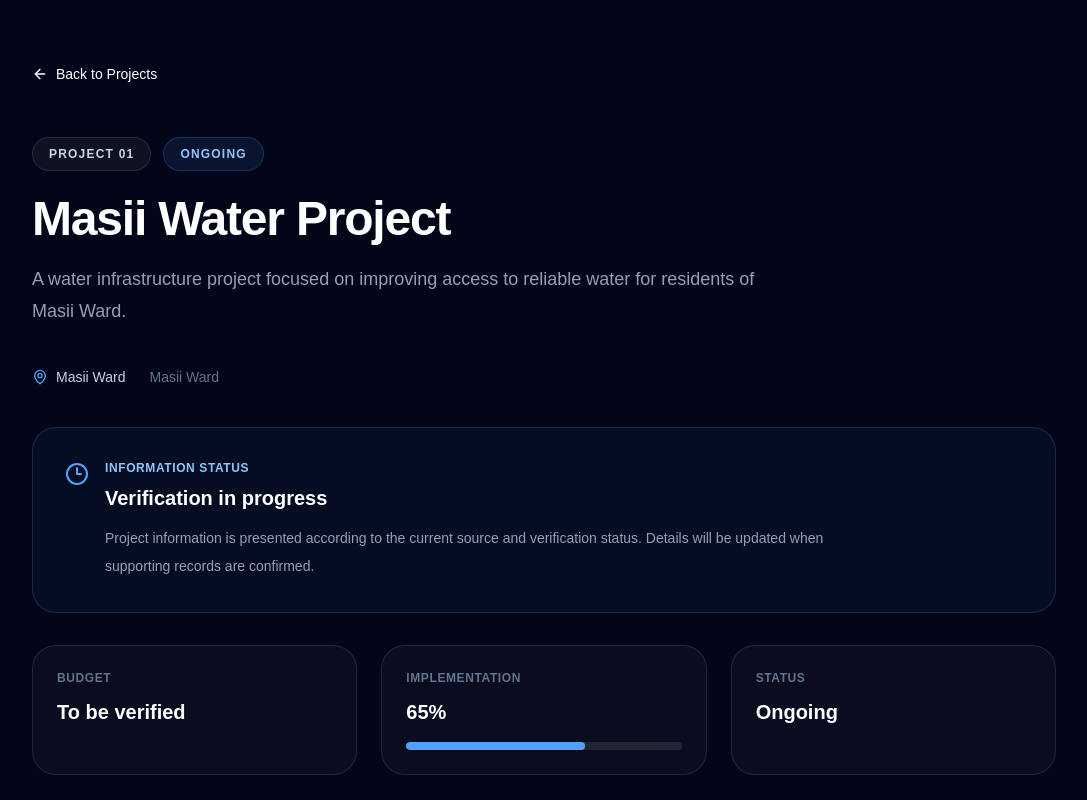
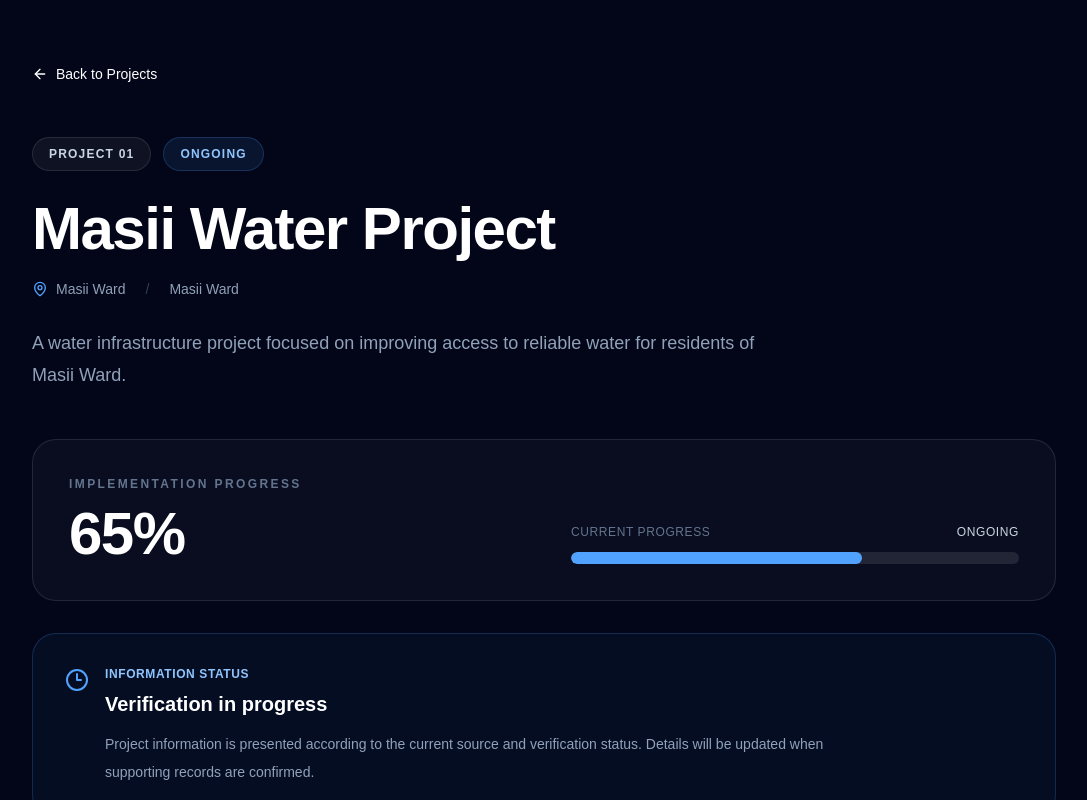
Before and after one commit to Chrisant-gif/mwala-connect, a Next.js app: page /projects/1 in a window 1280 px wide. Shown: the top 800 px of the page, without its empty margins (96-1183 px from the left). Built offline with nearby package versions, Linux system fonts and the light colour scheme.

Commit message:
Improve project detail presentation

```diff
--- a/app/projects/[id]/page.tsx
+++ b/app/projects/[id]/page.tsx
@@ -27,6 +27,24 @@ function getVerificationLabel(
 
     case "unverified":
       return "Not yet verified";
+
+    default:
+      return status;
+  }
+}
+
+function getStatusLabel(
+  status: "ongoing" | "completed" | "pending",
+) {
+  switch (status) {
+    case "ongoing":
+      return "Ongoing";
+
+    case "completed":
+      return "Completed";
+
+    case "pending":
+      return "Pending";
 
     default:
       return status;
@@ -74,6 +92,8 @@ export default async function ProjectDetailsPage({
     project.verificationStatus,
   );
 
+  const statusLabel = getStatusLabel(project.status);
+
   const isVerified =
     project.verificationStatus === "verified";
 
@@ -89,41 +109,81 @@ export default async function ProjectDetailsPage({
           Back to Projects
         </Link>
 
-        {/* Header */}
-        <div className="mt-12">
+        {/* Project Header */}
+        <header className="mt-12">
           <div className="flex flex-wrap items-center gap-3">
             <span className="rounded-full border border-white/10 bg-white/[0.05] px-4 py-2 text-xs font-semibold uppercase tracking-widest text-slate-300">
               Project {String(project.id).padStart(2, "0")}
             </span>
 
             <span className="rounded-full border border-blue-400/20 bg-blue-400/10 px-4 py-2 text-xs font-semibold uppercase tracking-widest text-blue-300">
-              {project.status}
+              {statusLabel}
             </span>
           </div>
 
-          <h1 className="mt-6 text-4xl font-bold tracking-tight sm:text-5xl">
+          <h1 className="mt-7 text-4xl font-bold tracking-tight sm:text-5xl lg:text-6xl">
             {project.title}
           </h1>
 
-          <p className="mt-5 max-w-3xl text-lg leading-8 text-slate-400">
+          <div className="mt-5 flex flex-col gap-3 text-sm text-slate-400 sm:flex-row sm:items-center sm:gap-5">
+            <div className="flex items-center gap-2">
+              <MapPin className="h-4 w-4 text-blue-400" />
+              <span>{project.location}</span>
+            </div>
+
+            <span className="hidden text-slate-700 sm:block">
+              /
+            </span>
+
+            <span>{project.ward} Ward</span>
+          </div>
+
+          <p className="mt-7 max-w-3xl text-lg leading-8 text-slate-400">
             {project.description}
           </p>
-        </div>
+        </header>
 
-        {/* Location */}
-        <div className="mt-10 flex flex-col gap-3 text-sm text-slate-300 sm:flex-row sm:gap-6">
-          <div className="flex items-center gap-2">
-            <MapPin className="h-4 w-4 text-blue-400" />
-            {project.location}
+        {/* Implementation Highlight */}
+        <section className="mt-12 overflow-hidden rounded-3xl border border-white/10 bg-white/[0.03]">
+          <div className="flex flex-col gap-6 p-7 sm:p-9 md:flex-row md:items-end md:justify-between">
+            <div>
+              <p className="text-xs font-semibold uppercase tracking-[0.2em] text-slate-500">
+                Implementation Progress
+              </p>
+
+              <p className="mt-3 text-5xl font-bold tracking-tight sm:text-6xl">
+                {project.progress}%
+              </p>
+            </div>
+
+            <div className="w-full md:max-w-md">
+              <div className="mb-3 flex items-center justify-between text-xs font-medium uppercase tracking-wider">
+                <span className="text-slate-500">
+                  Current progress
+                </span>
+
+                <span className="text-slate-300">
+                  {statusLabel}
+                </span>
+              </div>
+
+              <div
+                className="h-3 overflow-hidden rounded-full bg-white/10"
+                aria-label={`Project progress: ${project.progress}%`}
+              >
+                <span
+                  className="block h-full rounded-full bg-blue-400 transition-all"
+                  style={{
+                    width: `${project.progress}%`,
+                  }}
+                />
+              </div>
+            </div>
           </div>
-
-          <div className="text-slate-500">
-            {project.ward} Ward
-          </div>
-        </div>
+        </section>
 
         {/* Verification status */}
-        <div className="mt-10 rounded-3xl border border-blue-400/20 bg-blue-400/[0.05] p-6 sm:p-8">
+        <section className="mt-8 rounded-3xl border border-blue-400/20 bg-blue-400/[0.05] p-6 sm:p-8">
           <div className="flex items-start gap-4">
             {isVerified ? (
               <CheckCircle2 className="mt-0.5 h-6 w-6 shrink-0 text-blue-400" />
@@ -153,10 +213,10 @@ export default async function ProjectDetailsPage({
               )}
             </div>
           </div>
-        </div>
+        </section>
 
         {/* Project metrics */}
-        <div className="mt-8 grid gap-6 sm:grid-cols-2 lg:grid-cols-3">
+        <section className="mt-8 grid gap-6 sm:grid-cols-2 lg:grid-cols-3">
           <div className="rounded-3xl border border-white/10 bg-white/[0.03] p-6">
             <p className="text-xs font-semibold uppercase tracking-wider text-slate-500">
               Budget
@@ -169,39 +229,27 @@ export default async function ProjectDetailsPage({
 
           <div className="rounded-3xl border border-white/10 bg-white/[0.03] p-6">
             <p className="text-xs font-semibold uppercase tracking-wider text-slate-500">
-              Implementation
+              Status
             </p>
 
             <p className="mt-3 text-xl font-semibold">
-              {project.progress}%
+              {statusLabel}
             </p>
-
-            <div
-              className="mt-4 h-2 overflow-hidden rounded-full bg-white/10"
-              aria-label={`Project progress: ${project.progress}%`}
-            >
-              <span
-                className="block h-full rounded-full bg-blue-400"
-                style={{
-                  width: `${project.progress}%`,
-                }}
-              />
-            </div>
           </div>
 
           <div className="rounded-3xl border border-white/10 bg-white/[0.03] p-6">
             <p className="text-xs font-semibold uppercase tracking-wider text-slate-500">
-              Status
+              Ward
             </p>
 
-            <p className="mt-3 text-xl font-semibold capitalize">
-              {project.status}
+            <p className="mt-3 text-xl font-semibold">
+              {project.ward}
             </p>
           </div>
-        </div>
+        </section>
 
         {/* Project timeline */}
-        <div className="mt-8 rounded-3xl border border-white/10 bg-white/[0.03] p-6 sm:p-8">
+        <section className="mt-8 rounded-3xl border border-white/10 bg-white/[0.03] p-6 sm:p-8">
           <div className="grid gap-8 sm:grid-cols-2">
             <div>
               <div className="flex items-center gap-2">
@@ -231,10 +279,10 @@ export default async function ProjectDetailsPage({
               </p>
             </div>
           </div>
-        </div>
+        </section>
 
         {/* Source */}
-        <div className="mt-8 rounded-3xl border border-white/10 bg-white/[0.03] p-6 sm:p-8">
+        <section className="mt-8 rounded-3xl border border-white/10 bg-white/[0.03] p-6 sm:p-8">
           <p className="text-xs font-semibold uppercase tracking-wider text-slate-500">
             Information Source
           </p>
@@ -242,10 +290,10 @@ export default async function ProjectDetailsPage({
           <p className="mt-3 text-sm leading-7 text-slate-400">
             {project.source}
           </p>
-        </div>
+        </section>
 
         {/* Media placeholder */}
-        <div className="mt-8 rounded-3xl border border-dashed border-white/10 bg-white/[0.02] p-10 text-center">
+        <section className="mt-8 rounded-3xl border border-dashed border-white/10 bg-white/[0.02] p-10 text-center">
           <p className="text-sm font-semibold uppercase tracking-wider text-slate-500">
             Project Media
           </p>
@@ -253,7 +301,7 @@ export default async function ProjectDetailsPage({
           <p className="mt-3 text-sm text-slate-500">
             Project photographs, documents and video will appear here.
           </p>
-        </div>
+        </section>
       </div>
     </main>
   );
```
